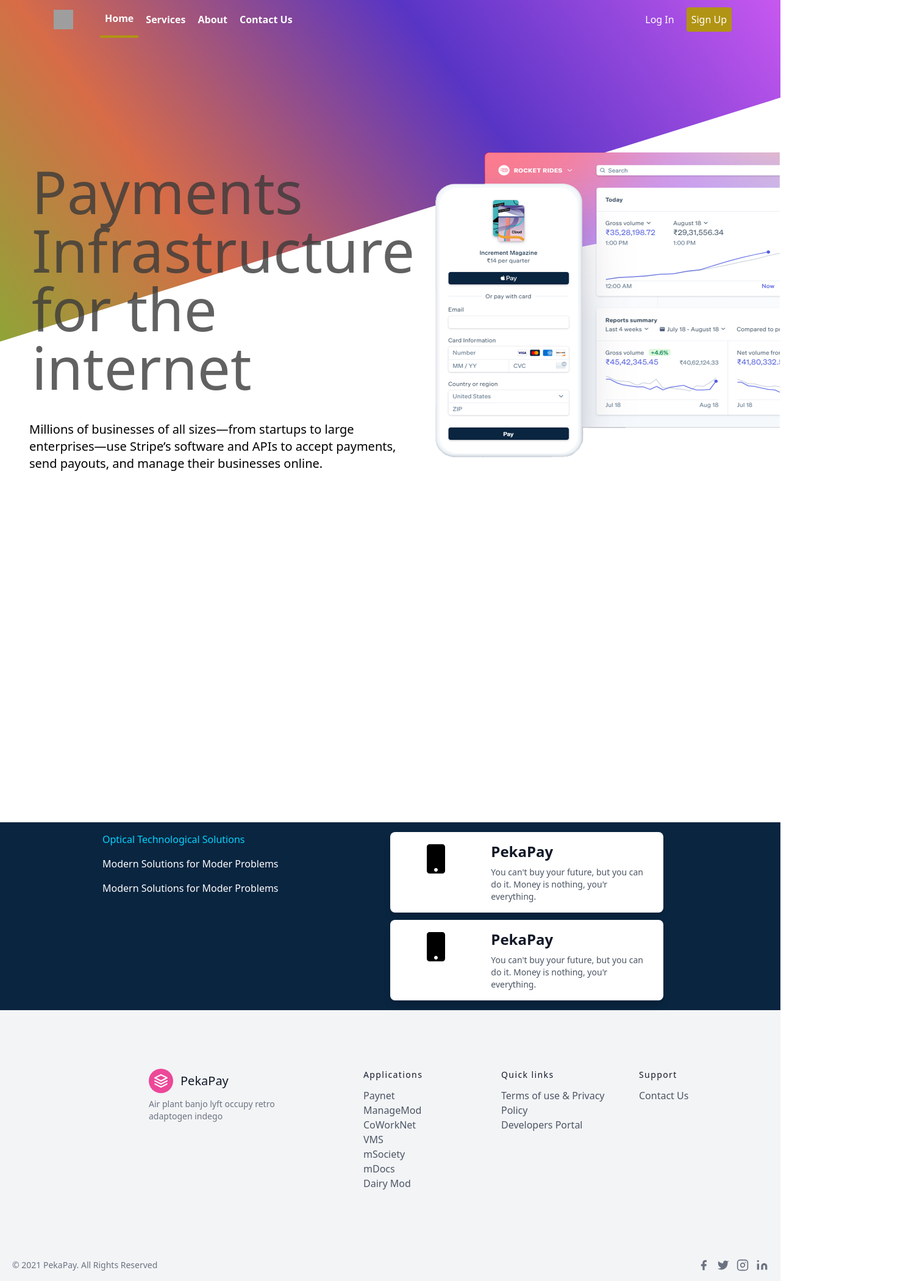
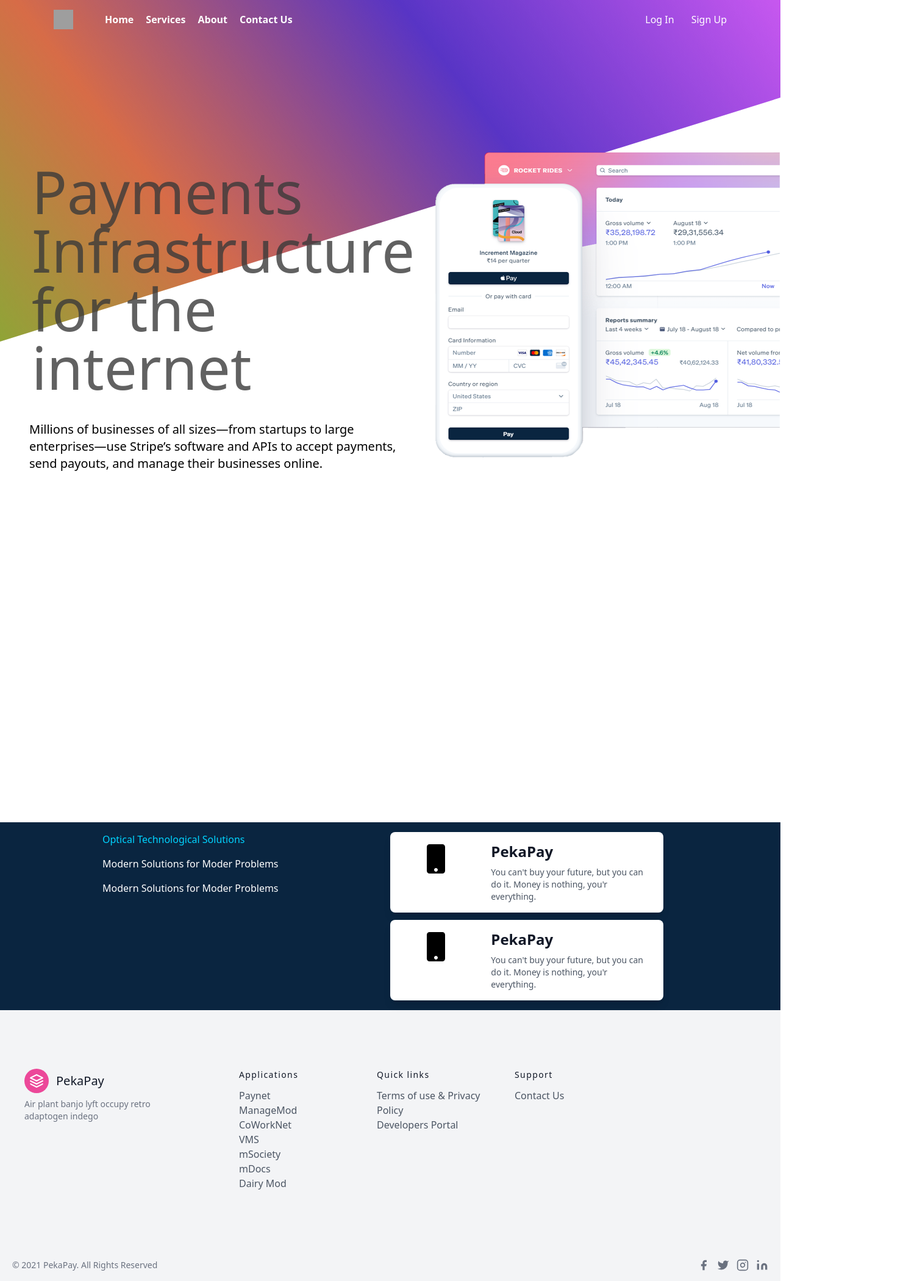
Before and after one commit to ShivamPal00/pekapay, a Next.js app: page / in a window 1280 px wide. Shown: the whole page at 61% size, 1504 px wide, since content can reach past the window. Built offline with nearby package versions, Linux system fonts and the light colour scheme; grey boxes are pictures that could not be loaded.

Commit message:
navbar update

```diff
--- a/MyComponents/Footer.js
+++ b/MyComponents/Footer.js
@@ -5,7 +5,7 @@
         <div  >
 
            <footer class="text-gray-600  body-font bg-gray-100">
-  <div class="container px-5 py-24 ml-56 flex md:items-center lg:items-start md:flex-row md:flex-nowrap flex-wrap flex-col ">
+  <div class="container px-5 py-24 ml-5 flex md:items-center lg:items-start md:flex-row md:flex-nowrap flex-wrap flex-col ">
     <div class="w-64 flex-shrink-0 md:mx-0 mx-auto text-center md:text-left">
       <a class="flex title-font font-medium items-center md:justify-start justify-center text-gray-900">
         <svg xmlns="http://www.w3.org/2000/svg" fill="none" stroke="currentColor" stroke-linecap="round" stroke-linejoin="round" stroke-width="2" class="w-10 h-10 text-white p-2 bg-pink-500 rounded-full" viewBox="0 0 24 24">
--- a/MyComponents/Nav1.js
+++ b/MyComponents/Nav1.js
@@ -21,17 +21,17 @@
 							</a>
 						</div>
 
-						<div className="hidden md:flex items-center space-x-1">
-							<a href="" className="py-4 px-2 text-white border-b-4 border-green-500 font-semibold ">Home</a>
-							<a href="" className="py-4 px-2 text-white font-semibold hover:text-green-500 transition duration-300">Services</a>
-							<a href="" className="py-4 px-2 text-white font-semibold hover:text-green-500 transition duration-300">About</a>
-							<a href="" className="py-4 px-2 text-white font-semibold hover:text-green-500 transition duration-300">Contact Us</a>
+						<div className="hidden  md:flex items-center space-x-1">
+							<a href="" className="py-2 px-2 text-white   hover:bg-gray-200 rounded hover:text-gray-900   font-semibold ">Home</a>
+							<a href="" className="py-2 px-2 text-white font-semibold   hover:bg-gray-200 rounded hover:text-gray-900  transition duration-300">Services</a>
+							<a href="" className="py-2 px-2 text-white font-semibold  hover:bg-gray-200 rounded hover:text-gray-900  transition duration-300">About</a>
+							<a href="" className="py-2 px-2 text-white font-semibold  hover:bg-gray-200 rounded hover:text-gray-900  transition duration-300">Contact Us</a>
 						</div>
 					</div>
 
 					<div className="hidden md:flex items-center space-x-3 ">
-						<a href="" className="py-2 px-2 font-medium text-white rounded hover:bg-green-500 hover:text-white transition duration-300">Log In</a>
-						<a href="" className="py-2 px-2 font-medium text-white bg-green-500 rounded hover:bg-green-400 transition duration-300">Sign Up</a>
+						<a href="" className="py-2 px-2 font-medium text-white  hover:bg-gray-200 rounded hover:text-gray-900  transition duration-300">Log In</a>
+						<a href="" className="py-2 px-2 font-medium text-white  hover:bg-gray-200 rounded hover:text-gray-900 transition duration-300">Sign Up</a>
 					</div>
 
 					<div className="md:hidden flex items-center">
```
